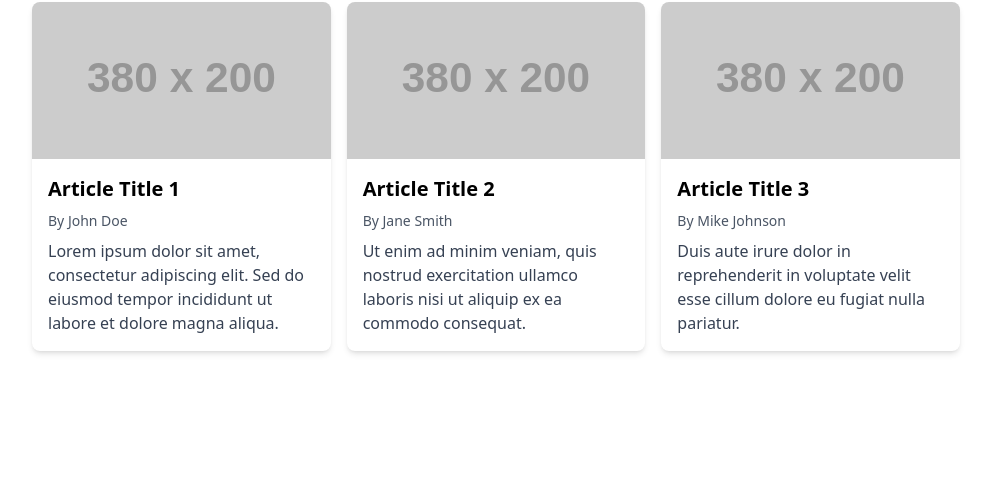
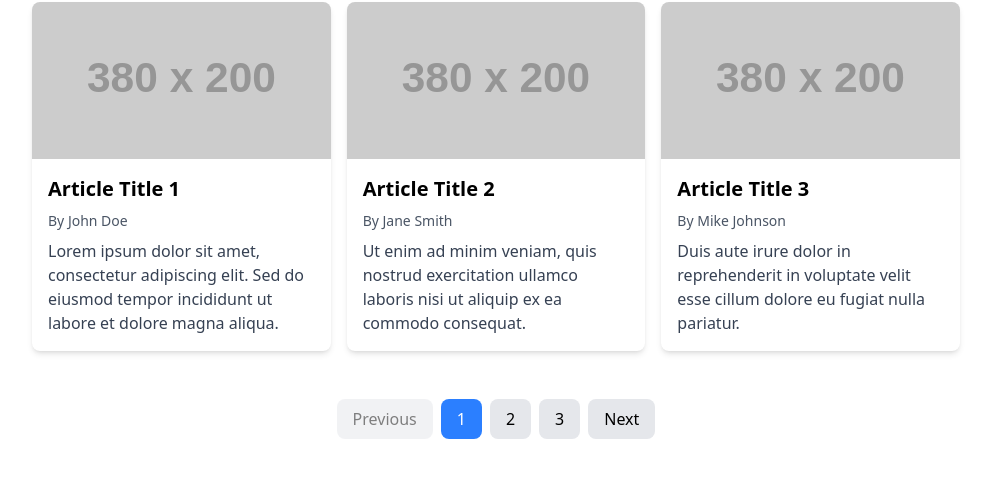
Before and after one commit to AlegreCode/sitio-hashnode, a plain HTML site: page index.html in a window 1280 px wide. Shown: the part 82-560 px from the top of the page, without its empty margins (144-1135 px from the left). Drawn offline with nearby package versions, Linux system fonts and the light colour scheme; placeholder pictures from the web are drawn by us.

Commit message:
Añade un componente paginador

```diff
--- a/index.html
+++ b/index.html
@@ -39,6 +39,14 @@
                     <p class="text-gray-700">Duis aute irure dolor in reprehenderit in voluptate velit esse cillum dolore eu fugiat nulla pariatur.</p>
                 </div>
             </div>
+            <!-- Pagination -->
+            <div class="col-span-full flex justify-center items-center gap-2 mt-8">
+                <button class="px-4 py-2 bg-gray-200 rounded-lg hover:bg-gray-300 disabled:opacity-50" disabled>Previous</button>
+                <span class="px-4 py-2 bg-blue-500 text-white rounded-lg">1</span>
+                <button class="px-4 py-2 bg-gray-200 rounded-lg hover:bg-gray-300">2</button>
+                <button class="px-4 py-2 bg-gray-200 rounded-lg hover:bg-gray-300">3</button>
+                <button class="px-4 py-2 bg-gray-200 rounded-lg hover:bg-gray-300">Next</button>
+            </div>
         </div>
     </div>
 </body>
```
